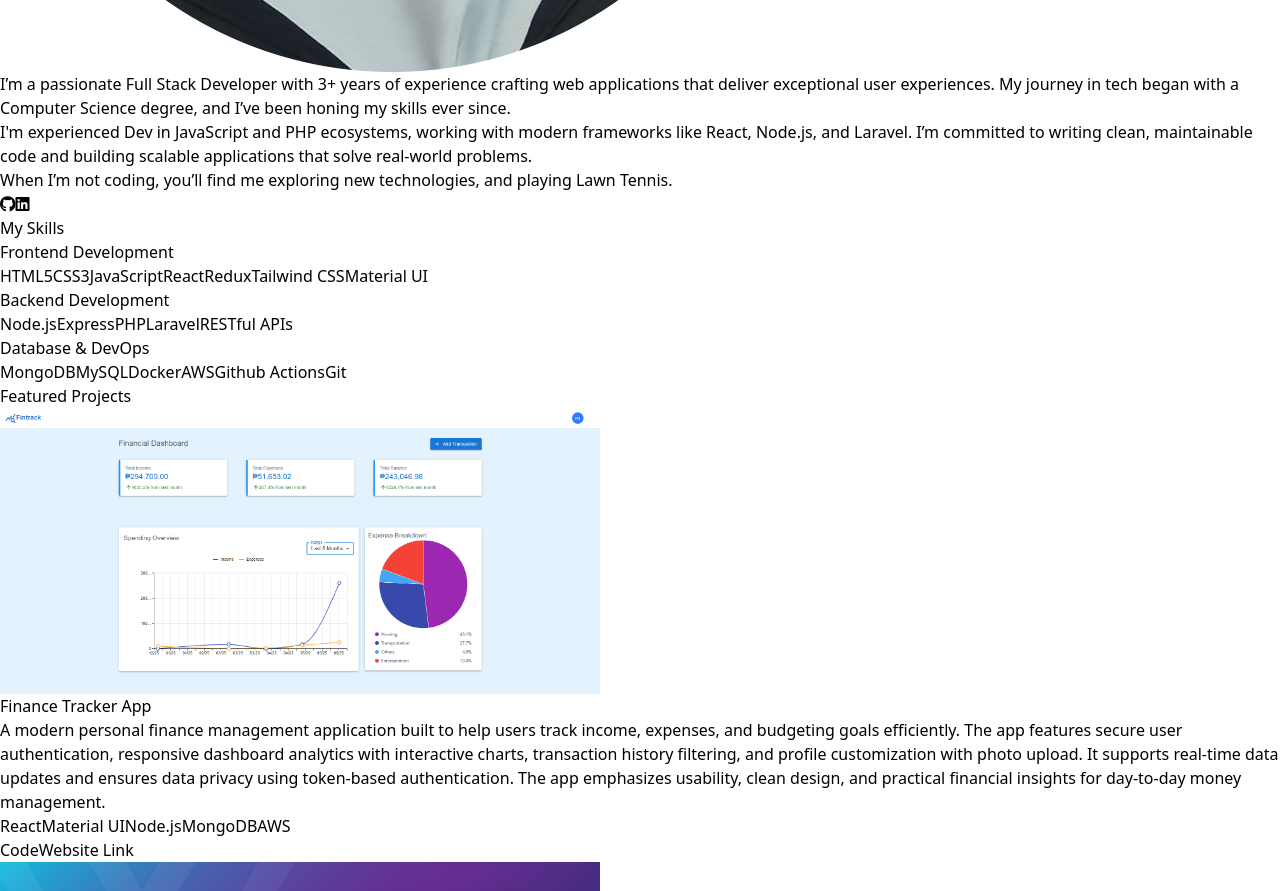
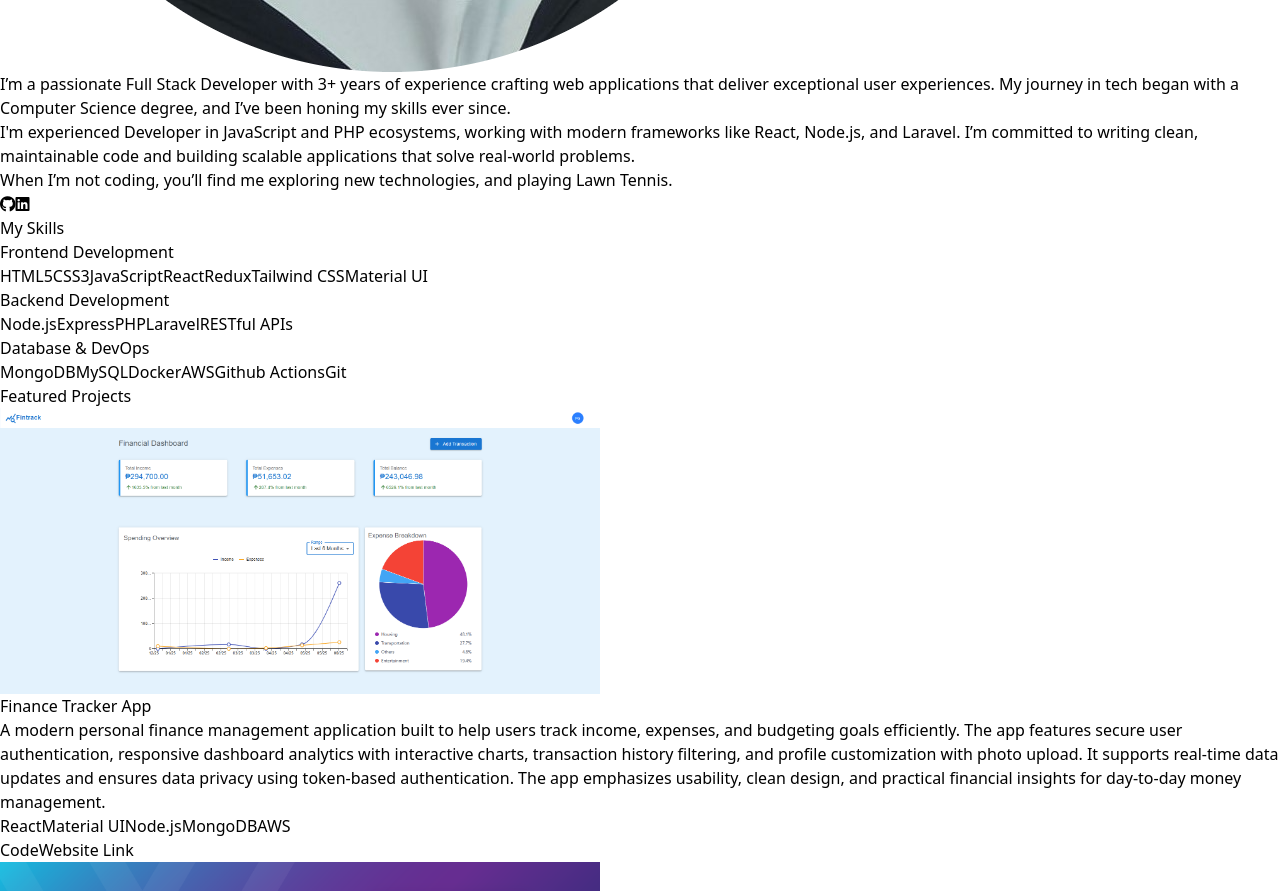
Before and after one commit to ReyesBryanAngel/Portfolio-App, a React (Vite) app in the folder portfolio-app/: page / in a window 1280 px wide. Shown: the part 880-1771 px from the top of the page. Built offline with nearby package versions, Linux system fonts and the light colour scheme.

Commit message:
change: word

```diff
--- a/portfolio-app/src/components-v2/About.jsx
+++ b/portfolio-app/src/components-v2/About.jsx
@@ -23,10 +23,10 @@ export default function AboutSection() {
             been honing my skills ever since.
           </p>
           <p className="mt-4">
-            I'm experienced Dev in JavaScript and PHP ecosystems, working with
-            modern frameworks like React, Node.js, and Laravel. I’m committed to
-            writing clean, maintainable code and building scalable applications
-            that solve real-world problems.
+            I'm experienced Developer in JavaScript and PHP ecosystems, working
+            with modern frameworks like React, Node.js, and Laravel. I’m
+            committed to writing clean, maintainable code and building scalable
+            applications that solve real-world problems.
           </p>
           <p className="mt-4">
             When I’m not coding, you’ll find me exploring new technologies, and
```
